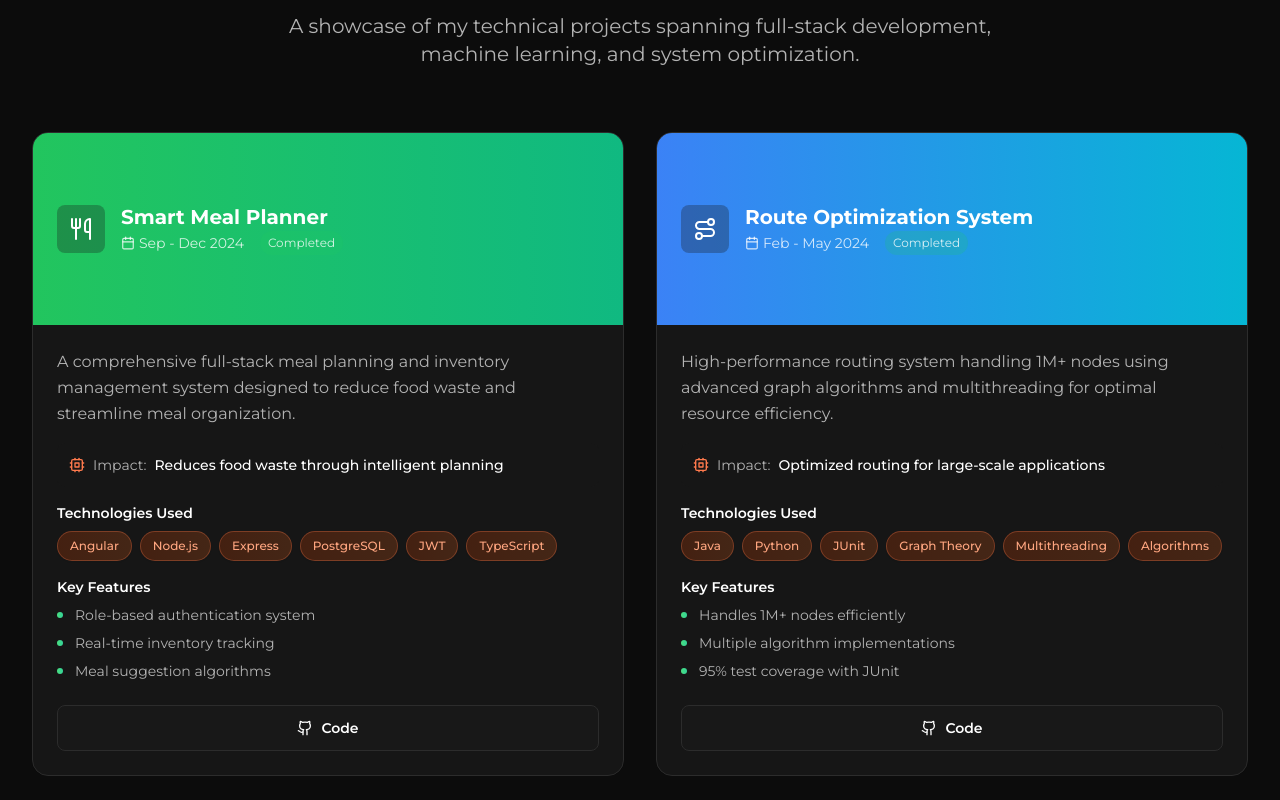
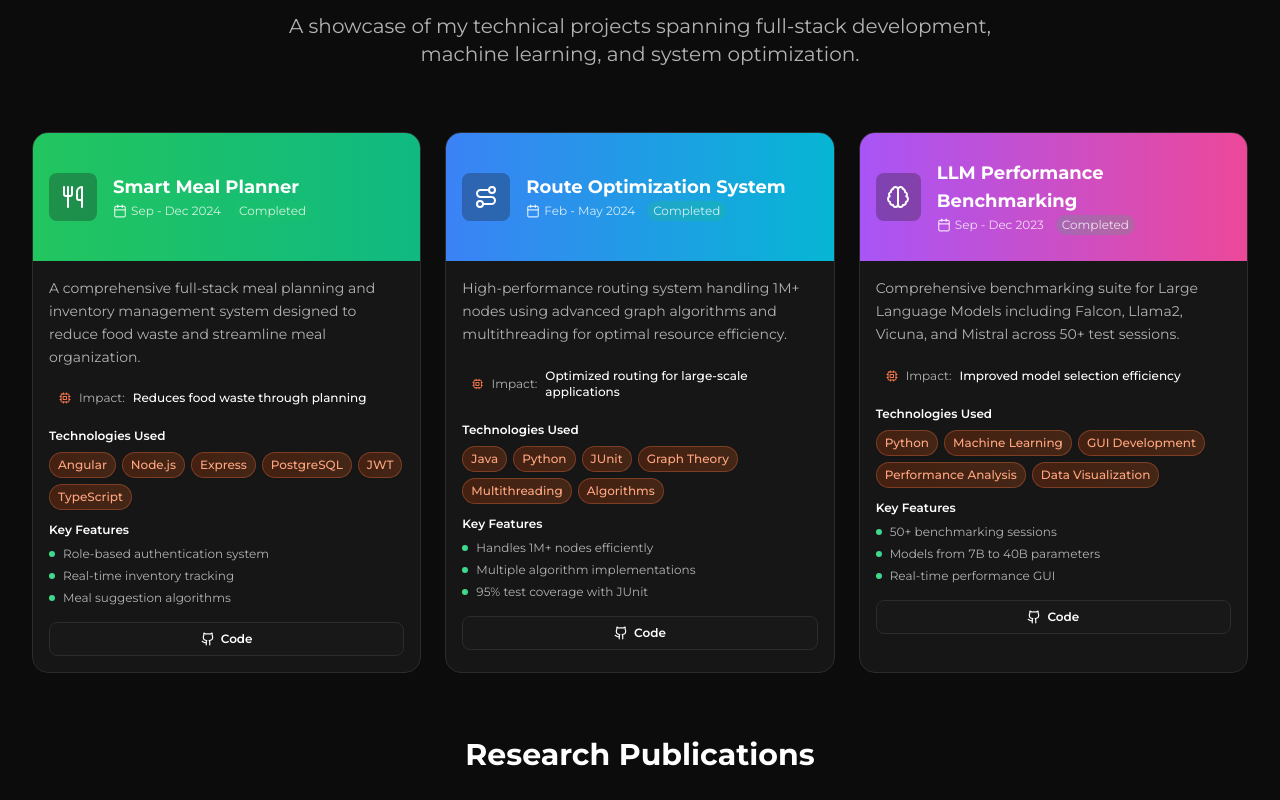
Before and after one commit to mkljngd/mkljngd.github.io, a Next.js app: page / in a window 1280 px wide. Shown: the part 2860-3660 px from the top of the page. Built offline with nearby package versions, Linux system fonts and the light colour scheme.

Commit message:
Reduced projects card size

```diff
--- a/components/Projects.tsx
+++ b/components/Projects.tsx
@@ -41,7 +41,7 @@ export default function Projects() {
       color: 'from-green-500 to-emerald-500',
       timeline: 'Sep - Dec 2024',
       status: 'Completed',
-      impact: 'Reduces food waste through intelligent planning',
+      impact: 'Reduces food waste through planning',
       github: 'https://github.com/mkljngd/Smart-Meal-Planner',
       demo: '#'
     },
@@ -124,7 +124,7 @@ export default function Projects() {
         </motion.div>
 
         {/* Main Projects Grid */}
-        <div className="grid lg:grid-cols-2 gap-8 mb-16">
+        <div className="grid lg:grid-cols-3 gap-6 mb-16">
           {projects.map((project, index) => {
             const Icon = project.icon
             return (
@@ -136,19 +136,19 @@ export default function Projects() {
                 className="glass rounded-2xl overflow-hidden group hover:scale-105 transition-transform duration-300"
               >
                 {/* Project Header */}
-                <div className={`h-48 bg-gradient-to-r ${project.color} p-6 flex items-center justify-between`}>
+                <div className={`h-32 bg-gradient-to-r ${project.color} p-4 flex items-center justify-between`}>
                   <div className="flex items-center space-x-4">
                     <div className="w-12 h-12 bg-background-dark/30 rounded-lg flex items-center justify-center">
                       <Icon className="w-6 h-6 text-text-primary" />
                     </div>
                     <div>
-                      <h3 className="text-xl font-bold text-text-primary">{project.title}</h3>
-                      <div className="flex items-center space-x-4 text-text-primary/80 text-sm">
+                      <h3 className="text-lg font-bold text-text-primary">{project.title}</h3>
+                      <div className="flex items-center space-x-3 text-text-primary/80 text-xs">
                         <div className="flex items-center space-x-1">
                           <Calendar size={14} />
                           <span>{project.timeline}</span>
                         </div>
-                        <span className={`px-2 py-1 rounded-full text-xs ${
+                        <span className={`px-1.5 py-0.5 rounded-full text-xs ${
                           project.status === 'Completed' ? 'bg-green-500/20' : 'bg-blue-500/20'
                         }`}>
                           {project.status}
@@ -159,22 +159,22 @@ export default function Projects() {
                 </div>
 
                 {/* Project Content */}
-                <div className="p-6">
-                  <p className="text-text-secondary mb-4 leading-relaxed">{project.description}</p>
+                <div className="p-4">
+                  <p className="text-text-secondary mb-3 leading-relaxed text-sm">{project.description}</p>
 
                   {/* Impact */}
-                  <div className="mb-4 p-3 bg-background-dark/20 rounded-lg">
-                    <div className="flex items-center space-x-2 text-sm">
-                      <Cpu className="w-4 h-4 text-primary-400" />
+                  <div className="mb-3 p-2.5 bg-background-dark/20 rounded-lg">
+                    <div className="flex items-center space-x-2 text-xs">
+                      <Cpu className="w-3 h-3 text-primary-400" />
                       <span className="text-text-secondary">Impact: </span>
                       <span className="text-text-primary font-medium">{project.impact}</span>
                     </div>
                   </div>
 
                   {/* Technologies */}
-                  <div className="mb-4">
-                    <h4 className="text-sm font-semibold text-text-primary mb-2">Technologies Used</h4>
-                    <div className="flex flex-wrap gap-2">
+                  <div className="mb-3">
+                    <h4 className="text-xs font-semibold text-text-primary mb-2">Technologies Used</h4>
+                    <div className="flex flex-wrap gap-1.5">
                       {project.technologies.map((tech, techIndex) => (
                         <motion.span
                           key={tech}
@@ -182,7 +182,7 @@ export default function Projects() {
                           animate={inView ? { opacity: 1, scale: 1 } : {}}
                           transition={{ duration: 0.3, delay: index * 0.2 + techIndex * 0.05 }}
                           whileHover={{ scale: 1.05 }}
-                          className="px-3 py-1.5 bg-gradient-to-r from-primary-500/20 to-secondary-500/20 border border-primary-400/30 rounded-full text-xs font-medium text-primary-300 hover:from-primary-500/30 hover:to-secondary-500/30 hover:border-primary-400/50 hover:text-primary-200 transition-all duration-300 shadow-sm hover:shadow-primary-500/25"
+                          className="px-2 py-1 bg-gradient-to-r from-primary-500/20 to-secondary-500/20 border border-primary-400/30 rounded-full text-xs font-medium text-primary-300 hover:from-primary-500/30 hover:to-secondary-500/30 hover:border-primary-400/50 hover:text-primary-200 transition-all duration-300 shadow-sm hover:shadow-primary-500/25"
                         >
                           {tech}
                         </motion.span>
@@ -191,16 +191,16 @@ export default function Projects() {
                   </div>
 
                   {/* Key Features */}
-                  <div className="mb-6">
-                    <h4 className="text-sm font-semibold text-text-primary mb-2">Key Features</h4>
-                    <ul className="space-y-2">
+                  <div className="mb-4">
+                    <h4 className="text-xs font-semibold text-text-primary mb-2">Key Features</h4>
+                    <ul className="space-y-1.5">
                       {project.features.slice(0, 3).map((feature, featureIndex) => (
                         <motion.li
                           key={featureIndex}
                           initial={{ opacity: 0, x: -10 }}
                           animate={inView ? { opacity: 1, x: 0 } : {}}
                           transition={{ duration: 0.3, delay: index * 0.2 + featureIndex * 0.1 }}
-                          className="text-sm text-text-secondary flex items-center space-x-3 group"
+                          className="text-xs text-text-secondary flex items-center space-x-2 group"
                         >
                           <div className="w-1.5 h-1.5 bg-gradient-to-r from-green-400 to-emerald-400 rounded-full flex-shrink-0 group-hover:shadow-lg group-hover:shadow-green-400/50 transition-all duration-300" />
                           <span className="group-hover:text-text-primary transition-colors duration-300">{feature}</span>
@@ -210,14 +210,14 @@ export default function Projects() {
                   </div>
 
                   {/* Action Buttons */}
-                  <div className="flex space-x-3">
+                  <div className="flex space-x-2">
                     <motion.a
                       href={project.github}
                       whileHover={{ scale: 1.05 }}
                       whileTap={{ scale: 0.95 }}
-                      className="flex-1 btn-secondary flex items-center justify-center space-x-2 text-sm"
+                      className="flex-1 btn-secondary flex items-center justify-center space-x-1.5 text-xs py-2"
                     >
-                      <Github size={16} />
+                      <Github size={14} />
                       <span>Code</span>
                     </motion.a>
                   </div>
```
